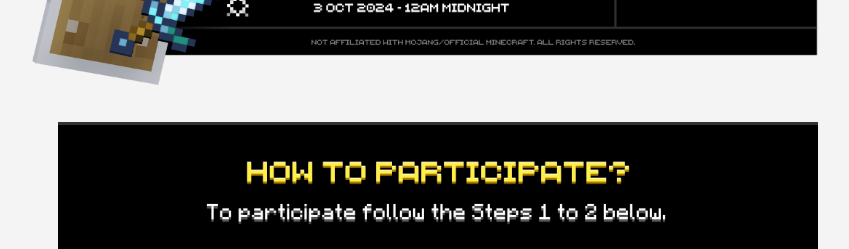
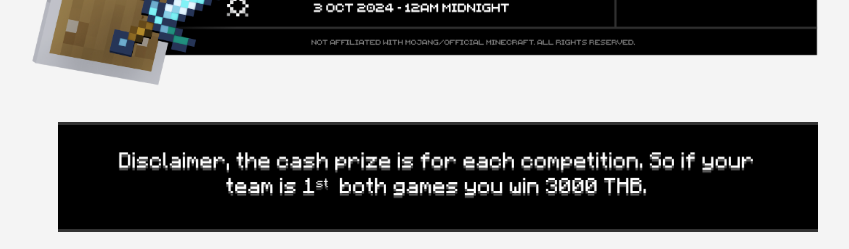
Before and after one commit to MUMC-official/Pages, a website: page build/double_games/portal.html in a window 1280 px wide. Shown: the part 1240-1489 px from the top of the page, without its empty margins (202-1051 px from the left). Drawn offline with Linux system fonts and the light colour scheme.

Commit message:
disclaimer

```diff
--- a/build/double_games/portal.html
+++ b/build/double_games/portal.html
@@ -32,6 +32,8 @@
     </div>
 
     <div class="ml-[-3vw] sm:ml-[-35px] mt-10"><img src="graphics/places.png" width="100%"></div>
+    <div class="mt-5"><img src="graphics/disclaimer.png" width="100%"></div>
+
 
 
     <div class="mt-5"><img src="graphics/how_to_participate.png" width="100%"></div>
```
Also changed, not shown: build/double_games/graphics/disclaimer.png (added).
